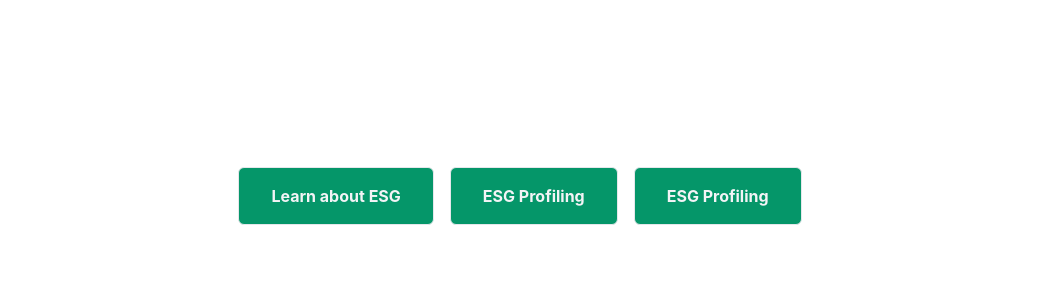
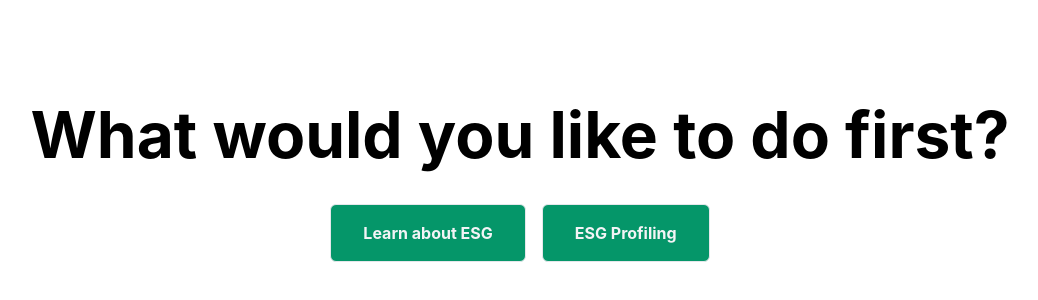
Before and after one commit to salyadav/the-green-genie, a Next.js app: page /getstarted in a window 1280 px wide. Shown: the part 204-504 px from the top of the page, without its empty margins (120-1158 px from the left). Built offline with nearby package versions, Linux system fonts and the light colour scheme.

Commit message:
get started

```diff
--- a/pages/findmyifa.js
+++ b/pages/findmyifa.js
@@ -1,14 +1,13 @@
-import Button from '../components/Button'
 import styles from '../styles/Home.module.css'
 import ifaList from '../constants/myifa'
-import Image from 'next/image'
+import Image from 'next/Image'
 
 const Card = ({data}) => {
     return (
         <div className={styles.card}>
             <Image src="/../public/profilepic.png" width={96} height={96} />
             {/* <div>
-                <img src="https://img.icons8.com/office/80/000000/gender-neutral-user.png"/>
+                <img src="https://www.pngkey.com/png/full/115-1150152_default-profile-picture-avatar-png-green.png"/>
             </div> */}
             <h1 className="font-bold text-green-600 text-lg">{data.name}</h1>
             <div className="text-sm text-gray-400 py-1">{data.email}</div>
--- a/pages/getstarted.js
+++ b/pages/getstarted.js
@@ -4,11 +4,13 @@ import Button from '../components/Button'
 export default function GetStarted() {
   return (
     <div className={styles.container}>
-        <div className="flex">
-            <Button onClick={() => window.location.href='/esgprofile'}>Learn about ESG</Button>
-            <Button onClick={() => window.location.href='/esgprofile'}>ESG Profiling</Button>
-            <Button onClick={() => window.location.href='/esgprofile'}>ESG Profiling</Button>
-        </div>
+      <h1 className={styles.title}>
+        <span className="font-bold">What would you like to do first?</span>
+      </h1>
+      <div className="flex">
+          <Button onClick={() => window.location.href='/about'}>Learn about ESG</Button>
+          <Button onClick={() => window.location.href='/esgprofile'}>ESG Profiling</Button>
+      </div>
     </div>
   )
 };
--- a/pages/index.js
+++ b/pages/index.js
@@ -18,11 +18,10 @@ export default function Home() {
           <h1 className={styles.title}>
             <span className="font-bold">The Green <span className="text-green-600">Genie!</span></span>
           </h1>
-
           <p className="px-2 text-lg text-gray-500">
             Go green with your investment. Find your Genie!
           </p>
-          <Button onClick={() => window.location.href='/esgprofile'}>Get Started!</Button>
+          <Button onClick={() => window.location.href='/getstarted'}>Get Started!</Button>
         </div>
       </main>
       <footer className={styles.footer}>
```
